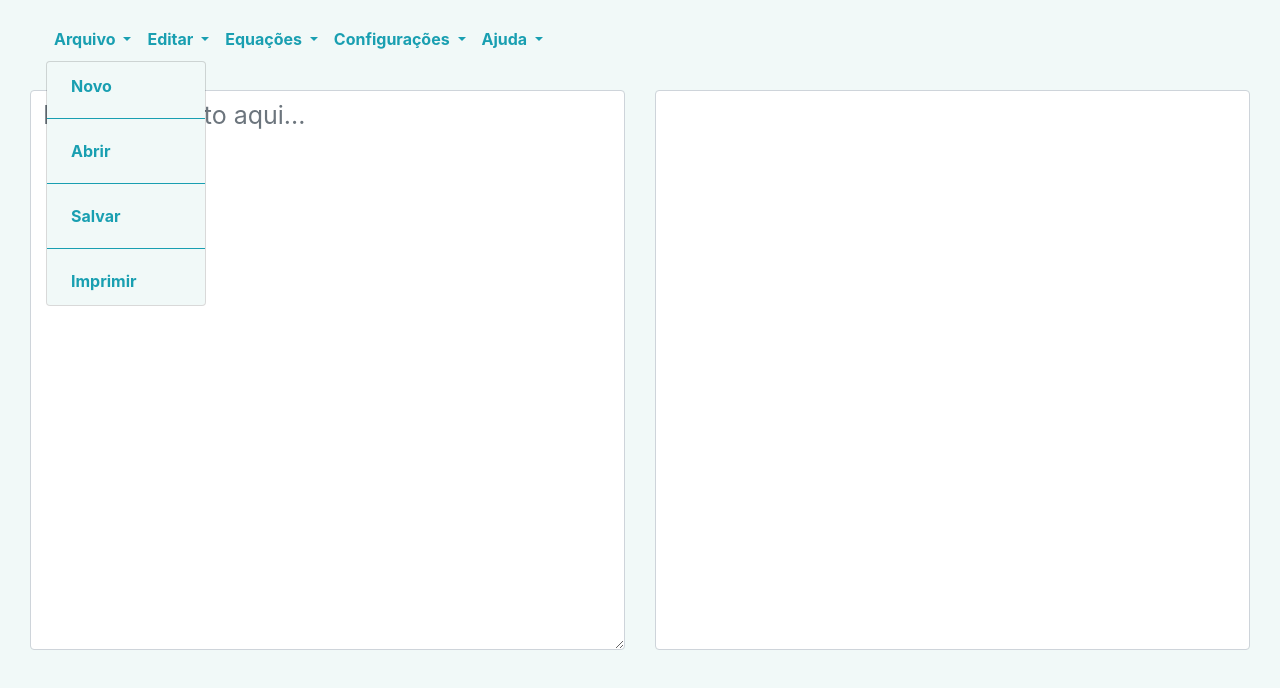
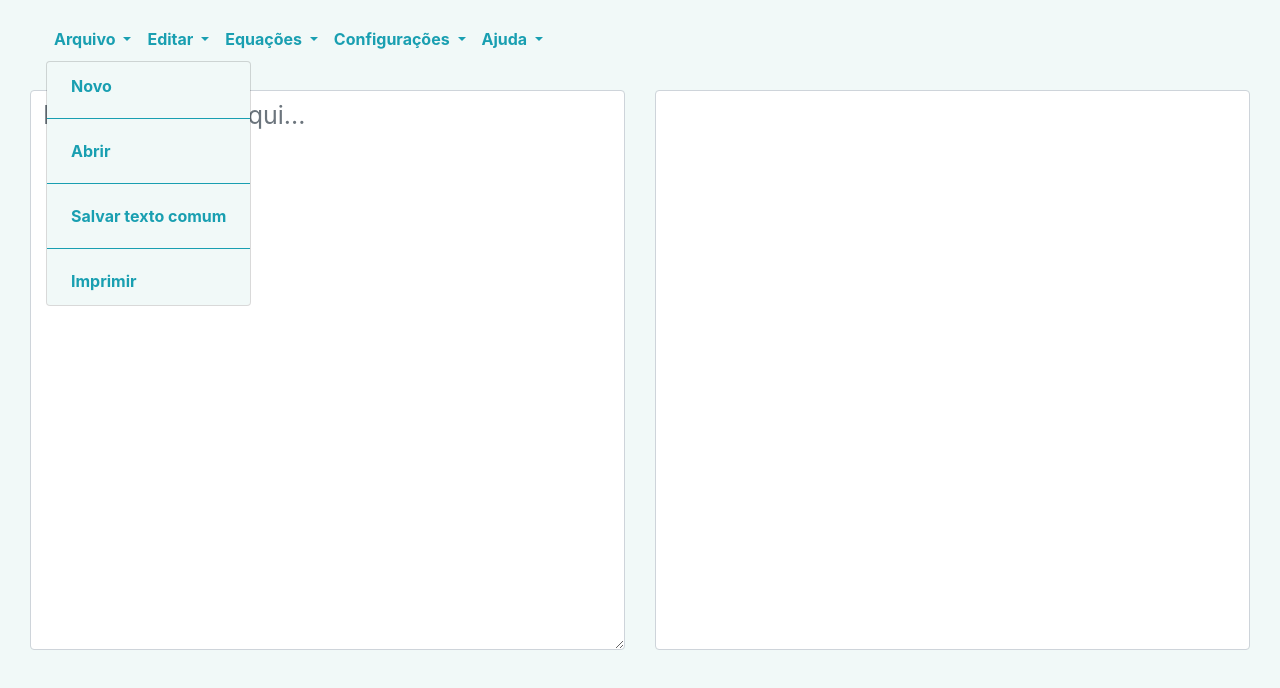
Before and after one commit to danipralon/MatBRaille, a plain HTML site: page index.html in a window 1280 px wide. Both pictures are taken after a click on the button "Arquivo". Shown: the part 52-740 px from the top of the page. Drawn offline with Linux system fonts and the light colour scheme.

Commit message:
mudanҫa do menu

```diff
--- a/index.html
+++ b/index.html
@@ -34,7 +34,7 @@
                   <hr>
                   <a class="dropdown-item" href="#">Abrir</a>
                   <hr>
-                  <a class="dropdown-item" onclick="saveTextAsFile()">Salvar</a>
+                  <a class="dropdown-item" onclick="saveTextAsFile()">Salvar texto comum</a>
                   <hr>
                   <a class="dropdown-item" href="#">Imprimir</a>
                 </div>
```
